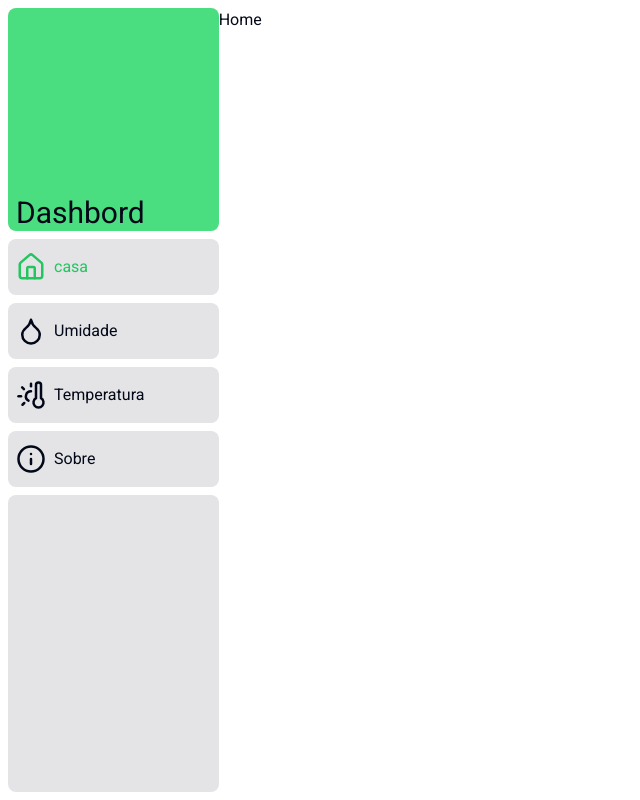
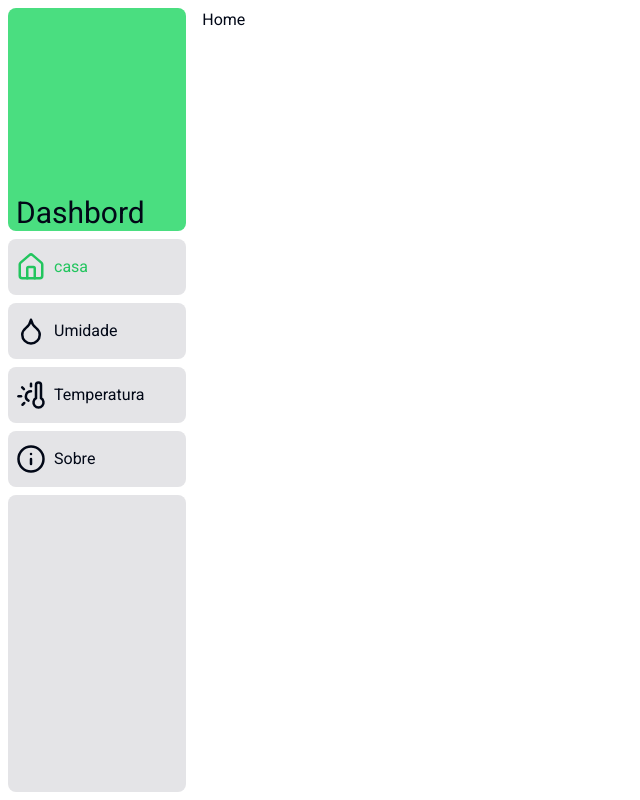
Before and after one commit to 1Edum/ta-dashbord, a Next.js app: page / in a window 1280 px wide. Shown: the whole page, without its empty margins (0-640 px from the left). Built offline with nearby package versions, Linux system fonts and the light colour scheme.

Commit message:
shead: add setup

```diff
--- a/app/layout.tsx
+++ b/app/layout.tsx
@@ -21,10 +21,12 @@ export default function RootLayout({
 }>) {
   return (
     <html lang="en">
-      <body className={`p-2 w-screen h-screen flex flex-col md:flex-row ${roboto.className}`}>
+      <body className={`p-2 gap-x-4 w-screen h-screen flex flex-col md:flex-row ${roboto.className}`}>
         <Sidebar />
+        <div className="w-full h-full">
+        {children}
 
-        {children}
+        </div>
       </body>
     </html>
   );
--- a/package.json
+++ b/package.json
@@ -16,6 +16,7 @@
     "lucide-react": "^0.378.0",
     "next": "14.2.3",
     "react": "^18",
+    "react-apexcharts": "^1.4.1",
     "react-dom": "^18",
     "tailwind-merge": "^2.3.0",
     "tailwindcss-animate": "^1.0.7"
```
Also changed, not shown: components.json, 1 other file (tests, documents, lock files or other folders).
